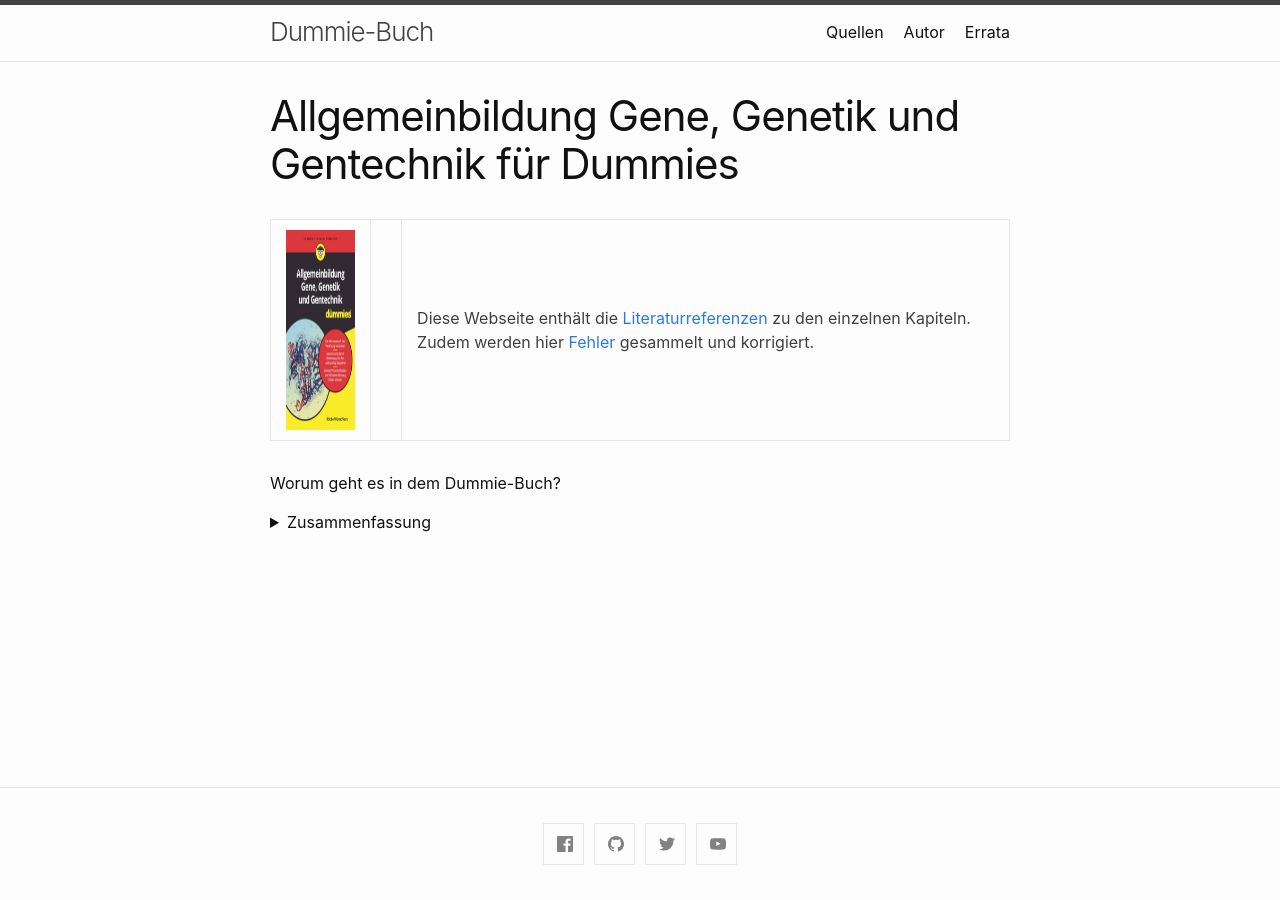
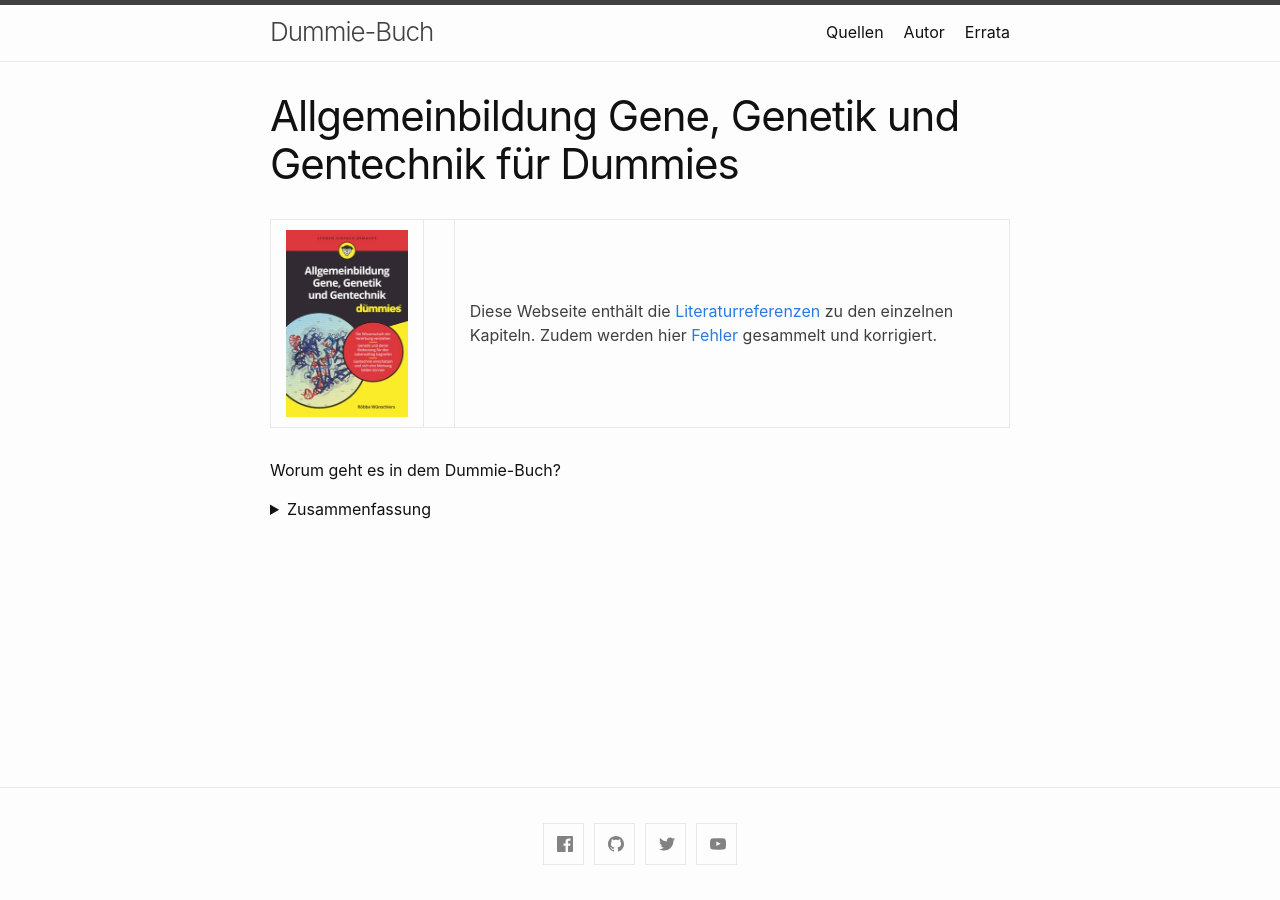
Before and after one commit to awkologist/dummie, a Jekyll site: the page built from index.md, in a window 1280 px wide. Built offline with Jekyll 4.4.1, drawn with Linux system fonts in a browser that asks for light colours.

Commit message:
Update index.md

```diff
--- a/index.md
+++ b/index.md
@@ -12,7 +12,7 @@
 
 <table border="0">
   <tr>
-    <td><img src="cover-dummie.png" alt="Buchdeckel" height="200px" /></td>
+    <td><img src="cover-dummie.png" alt="Buchdeckel" class="responsive" /></td>
     <td></td>
     <td>Diese Webseite enthält die <a href="quellen">Literaturreferenzen</a> zu den einzelnen Kapiteln. Zudem werden hier <a href="errata.md">Fehler</a> gesammelt und korrigiert.</td>
   </tr>
```
